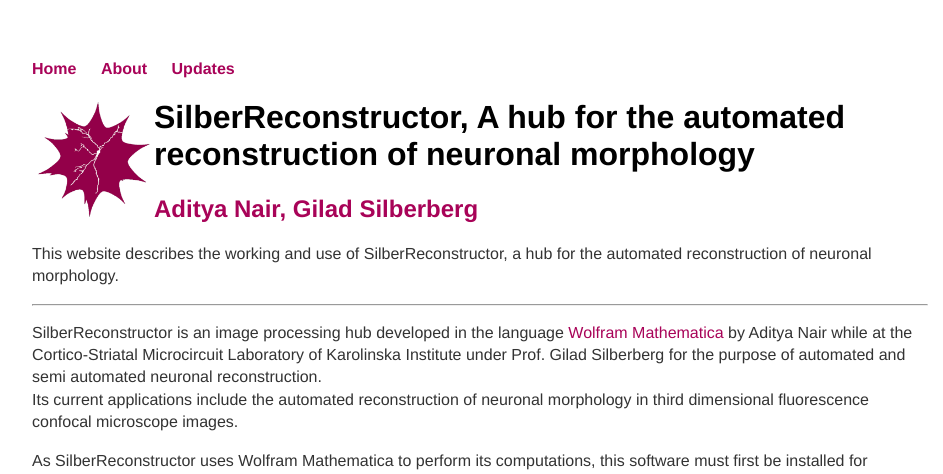
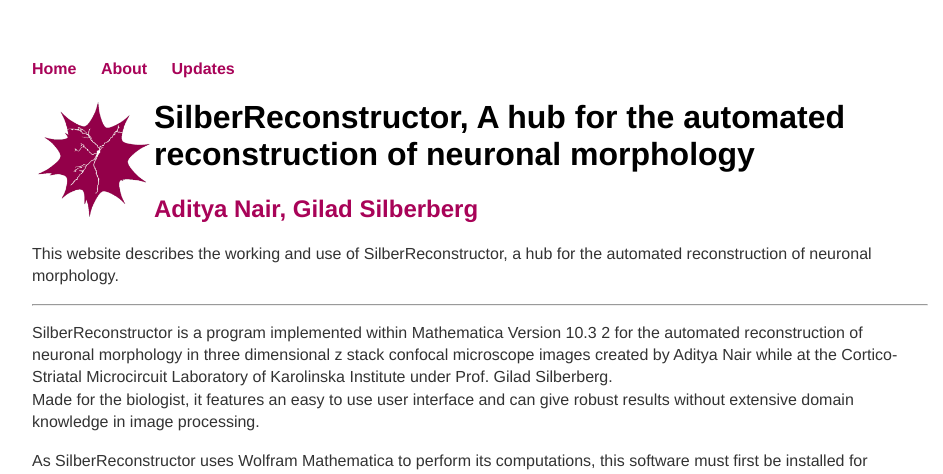
Before and after one commit to adityanairneuro/silver-reconstructor, a Jekyll site: the page built from about/index.html, in a window 1280 px wide. Shown: the top 474 px of the page, without its empty margins (160-1103 px from the left). Built offline with Jekyll 4.4.1, drawn with Linux system fonts in a browser that asks for light colours; some of the changed text lies outside the part shown.

Commit message:
Update index.html

```diff
--- a/about/index.html
+++ b/about/index.html
@@ -7,13 +7,15 @@
 	<h2>Aditya Nair, Gilad Silberberg</h2>
 	<p>This website describes the working and use of SilberReconstructor, a hub for the automated reconstruction of neuronal morphology.</p><hr>
 
-	<p>SilberReconstructor is an image processing hub developed in the language <a href="https://www.wolfram.com/mathematica/">Wolfram Mathematica</a> by Aditya Nair while at the Cortico-Striatal Microcircuit Laboratory of Karolinska Institute under Prof. Gilad Silberberg for the purpose of automated and semi automated neuronal reconstruction.<br> Its current applications include the automated reconstruction of neuronal morphology in third dimensional fluorescence confocal microscope images.</p>
+	<p>SilberReconstructor is a program implemented within Mathematica Version 10.3 2 for the automated reconstruction of neuronal morphology in three dimensional z stack confocal microscope images created by Aditya Nair while at the Cortico-Striatal Microcircuit Laboratory of Karolinska Institute under Prof. Gilad Silberberg.<br> Made for the biologist, it features an easy to use user interface and can give robust results without extensive domain knowledge in image processing.</p>
 	<p>As SilberReconstructor uses Wolfram Mathematica to perform its computations, this software must first be installed for AdCount to be functional.<br>
 	</p>
-	<p> <img src="images/SilberReconstructor_About.png" alt="SilberReconstructor About" align="left"> SilberReconstructor uses the popular APP2 and APP1 reconstruction algorithms (Peng et al., 2011, Xiao et al., 2013) from the Vaa3D platform (Peng et al., 2014), combining it with pre-processing algorithms written in Mathematica that specifically targets the types of noise seens in confocal images. In addition to this, SilberReconstructor also performs several post processing fucntions, thus acting as a good companion program to Vaa3D with its reconstruction algorithms</p><hr>
+	<p> <img src="images/SilberReconstructor_About.png" alt="SilberReconstructor About" align="left"> SilberReconstructor takes in three dimensional fluorescence microscopy images of neurobiotin filled neurons and applies pre-processing algorithms to remove the common sources of noise such as non-specific staining and neurobiotin leakage. It performs reconstruction using the APP1 or APP2 algorithms (Peng et al., 2011, Xiao et al., 2013) called from the Vaa3D platform (Peng et al., 2014). Post processing can be performed natively within SilberReconstructor or can be performed by calling the open source program NeuTube (Feng et al., 2015).</p><hr>
 	<p>It performs preprocessing in the form of an intensity based filtering that allows for the removal of non-specific background staining and a size-based filtering that aids to remove neurobiotin-blobs typically present in images of neuro-biotin filled neurons.</p>
 	<hr>
-
+	<h2>Ease of use </h2>
+	<p> SilberReconstructor acts as a pipeline that allows for the complete automated reconstruction of neuronal morphology. It presents a simple to use interface that allows users to proceed with analysis without any domain-specific knowledge in image processing. </p>
+	<hr>
 	<p>Know more about how to use SilberReconstructor using the SilberReconstructor User Manual found at this link: <a href="https://goo.gl/12AwAb">SilberReconstructor User Manual.</a>
 
 	</p>
```
